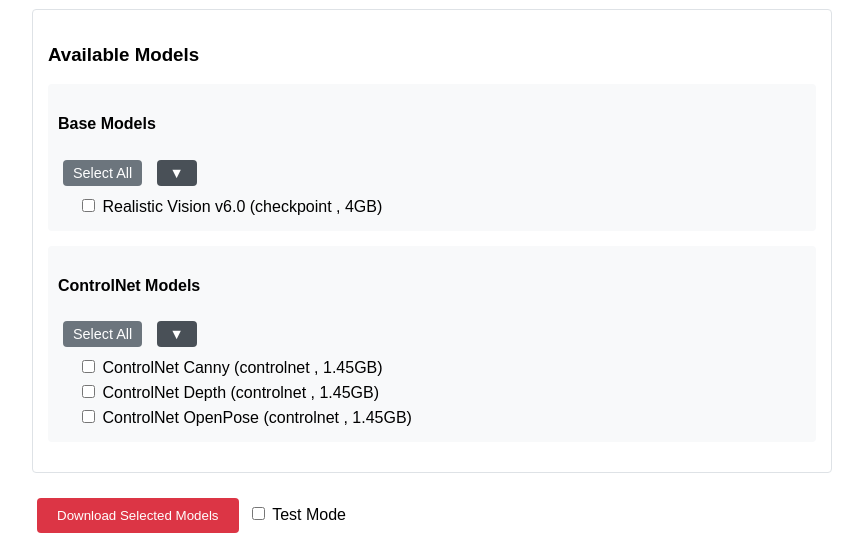
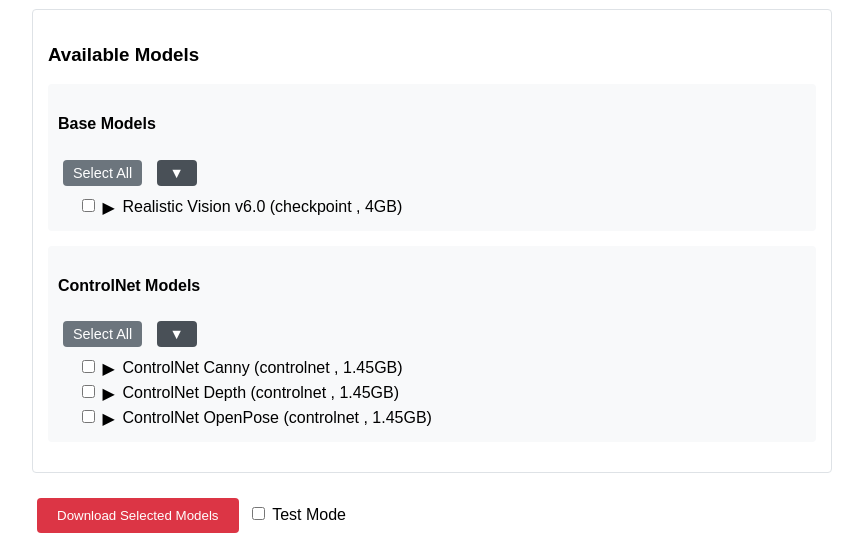
Before and after one commit to ppuskas/Model-Rocket, a Flask app: page / in a window 1280 px wide. Shown: the part 275-833 px from the top of the page, without its empty margins (208-1071 px from the left). Run offline with Flask 3, Linux system fonts and the light colour scheme; parts of the project's set-up code (start-up, migrations or seed data) failed here and were passed over.

Commit message:
fix: Restore model twirl-down triangles and group collapse functionality

```diff
--- a/templates/index.html
+++ b/templates/index.html
@@ -37,6 +37,17 @@
             cursor: pointer;
             user-select: none;
             display: inline-block;
+            position: relative;
+            padding-left: 20px;
+        }
+        .model-toggle:before {
+            content: '▶';
+            position: absolute;
+            left: 0;
+            transition: transform 0.2s;
+        }
+        .model-toggle.expanded:before {
+            transform: rotate(90deg);
         }
         .model-toggle:hover {
             text-decoration: underline;
@@ -346,6 +357,21 @@ function toggleCollapse(groupId) {
     localStorage.setItem('group_' + groupId, isCollapsed ? 'expanded' : 'collapsed');
 }
 
+// Add click handler for model toggles
+document.addEventListener('DOMContentLoaded', function() {
+    document.querySelectorAll('.model-toggle').forEach(toggle => {
+        toggle.addEventListener('click', function(e) {
+            if (e.target.tagName !== 'INPUT') {
+                this.classList.toggle('expanded');
+                const details = this.nextElementSibling;
+                if (details && details.classList.contains('model-details')) {
+                    details.style.display = details.style.display === 'none' || !details.style.display ? 'block' : 'none';
+                }
+            }
+        });
+    });
+});
+
 // Restore collapse states on page load
 document.addEventListener('DOMContentLoaded', function() {
     document.querySelectorAll('.model-group').forEach(group => {
```
